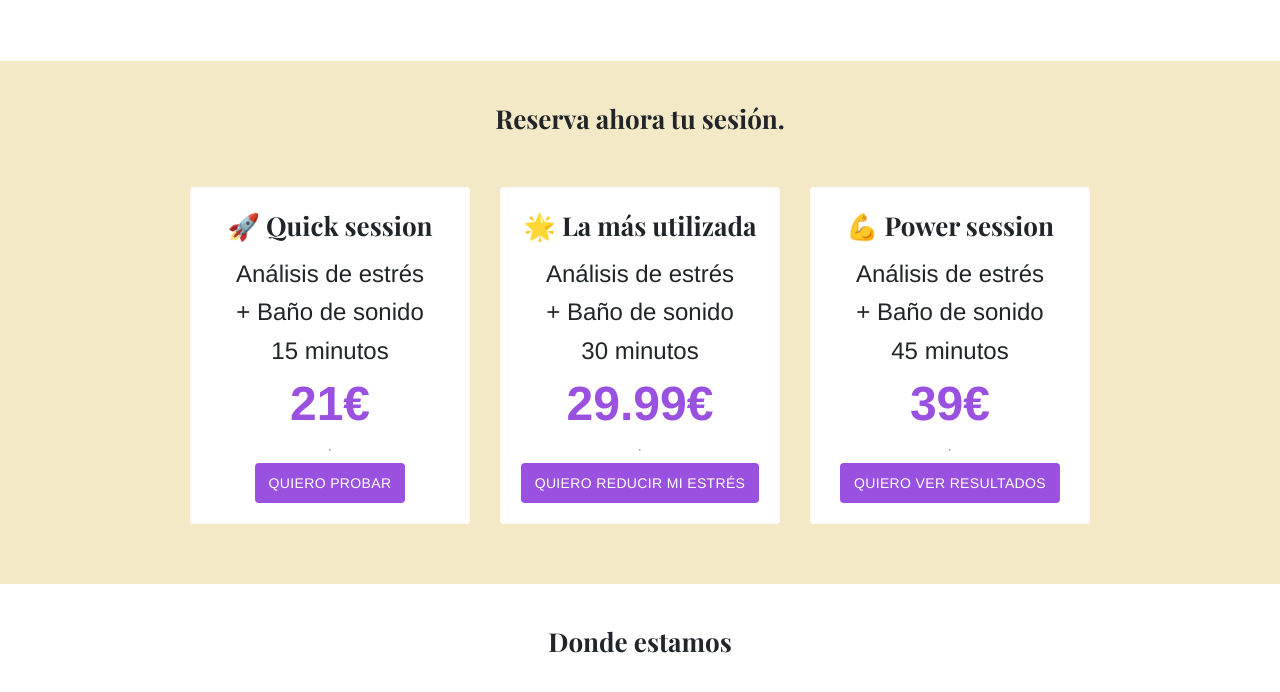
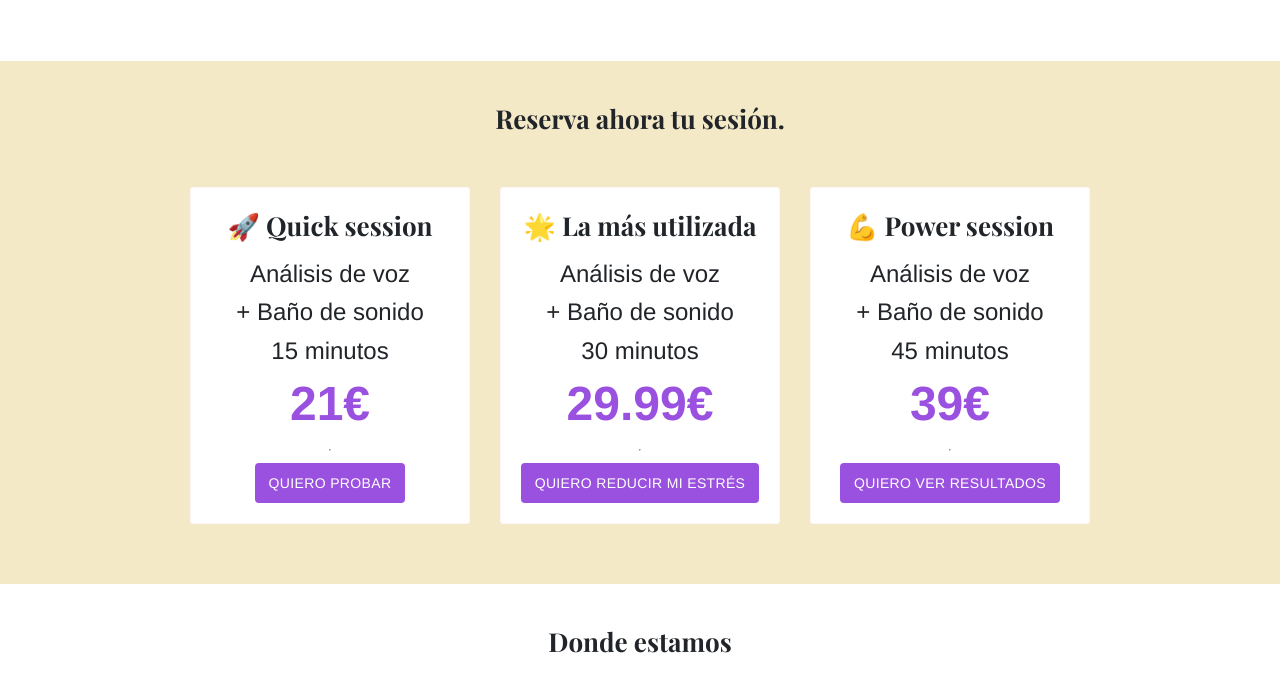
Before and after one commit to Iridiscare/iridiscare.github.io, a Jekyll site: the page built from index.md, in a window 1280 px wide and 900 px high, scrolled down 3114 px, cut to the strip 0-697 px from the top of the window. Shown: the top 692 px of the strip. Built offline with Jekyll 4.4.1, drawn with Linux system fonts in a browser that asks for light colours; some of the changed text lies outside the part shown.

```diff
--- a/_layouts/home.html
+++ b/_layouts/home.html
@@ -8,7 +8,7 @@ bodyClass: "page-home"
       <div class="justify-content-center">
         <div class="col-12 col-md-10 col-lg-10 order-2 order-md-1">
         <h1>Te ayudamos a reducir tu estrés.</h1>
-        <p>Análisis de voz + Terapia de sonido</p>
+        <p>Análisis de Voz + Terapia de Sonido</p>
         <a class="button button-primary btn-lg" href="#prices">Quiero reducir mi estrés</a>
       </div>
     </div>
@@ -123,7 +123,7 @@ bodyClass: "page-home"
           <div class="feature-image"><img alt="{{ services.title }} logo" src="{{ service.image.url | relative_url }}" width="{{ service.image.width }}" height="{{ service.image.height }}" /></div>
           {% endif %}
           <h2 class="feature-title">{{ service.title }}</h2>
-          <div class="feature-content">Análisis de estrés</div>
+          <div class="feature-content">Análisis de voz</div>
           <div class="feature-content">+ Baño de sonido <br> {{ service.description }}</div>
           <h3 class="feature-price">{{ service.price }}</h3>
           <hr>
```
Also changed, not shown: index.md (+1 -1 lines).
